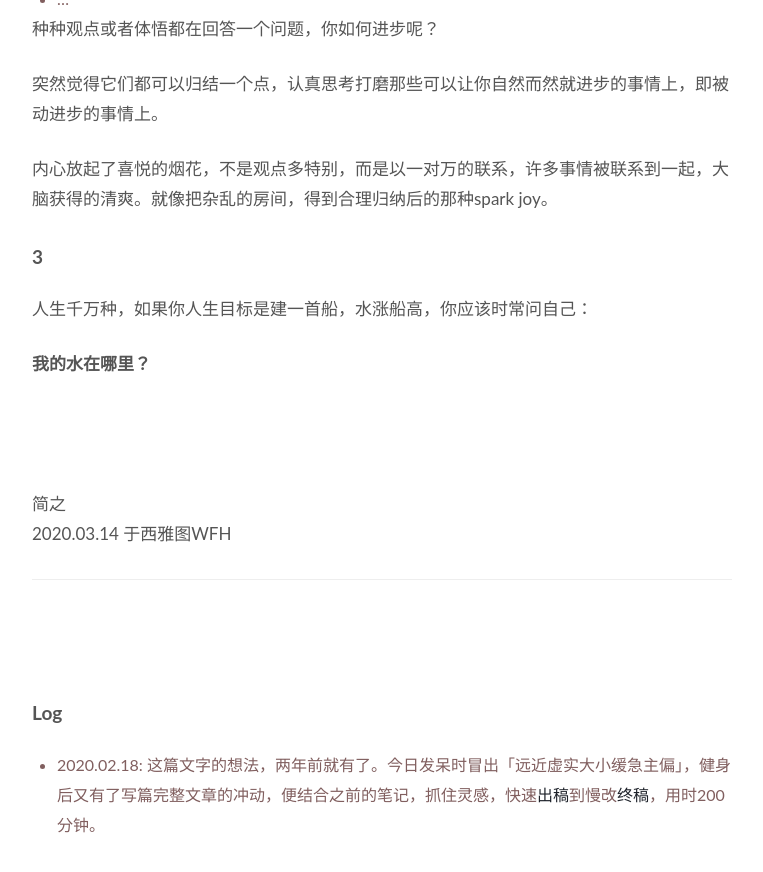
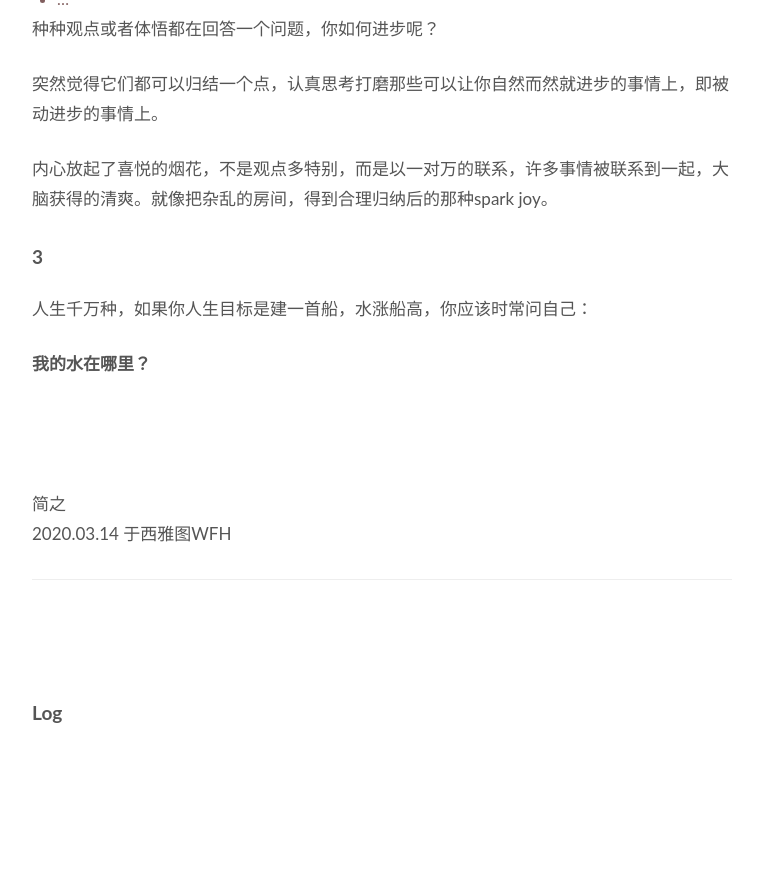
Before and after one commit to WillWang-X/willwang-x.github.io, a Jekyll site: the page built from _posts/2020-03-14-where-is-water.md, in a window 1280 px wide and 900 px high, scrolled down 1101 px. Shown: the top 872 px of the window, without its empty margins (258-1021 px from the left). Built offline with Jekyll 4.4.1, drawn with Linux system fonts in a browser that asks for light colours; after the commit the page ends 1911 px from its top, so only the background shows below that.

Commit message:
Delete the wrong info in where-is-water

```diff
--- a/_posts/2020-03-14-where-is-water.md
+++ b/_posts/2020-03-14-where-is-water.md
@@ -69,5 +69,3 @@ published: true
 
 
 ## Log
-
-- 2020.02.18: 这篇文字的想法，两年前就有了。今日发呆时冒出「远近虚实大小缓急主偏」，健身后又有了写篇完整文章的冲动，便结合之前的笔记，抓住灵感，快速[出稿](https://i.imgur.com/kZjksCz.png)到慢改[终稿](https://i.imgur.com/o4aIReg.jpg)，用时200分钟。
```
